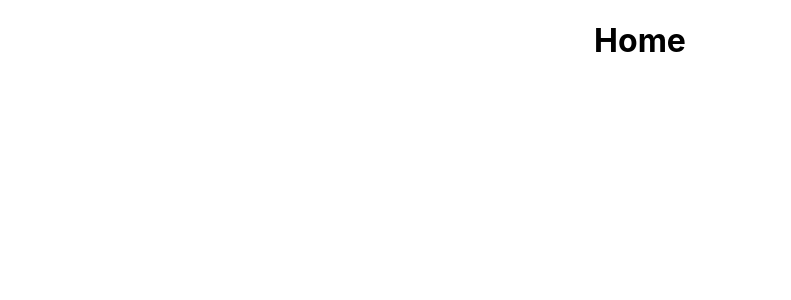
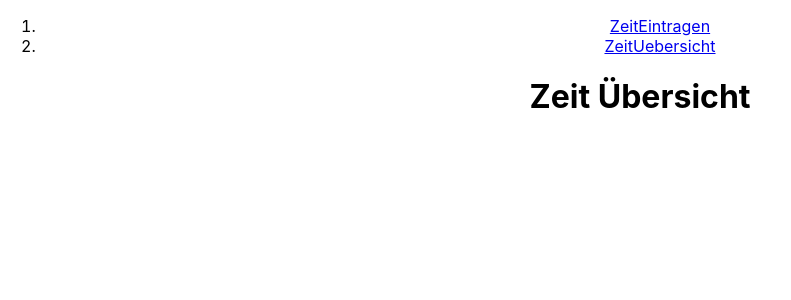
Before and after one commit to luca1998/Timetracker, a React (Create React App) app: page /ZeitUebersicht in a window 1280 px wide. Shown: the top 300 px of the page, without its empty margins (0-791 px from the left). Built offline with nearby package versions, Linux system fonts and the light colour scheme.

Commit message:
first navigation

```diff
--- a/package.json
+++ b/package.json
@@ -5,6 +5,7 @@
   "dependencies": {
     "react": "^16.8.6",
     "react-dom": "^16.8.6",
+    "react-router-dom": "^5.0.1",
     "react-scripts": "3.0.1"
   },
   "scripts": {
--- a/src/App.js
+++ b/src/App.js
@@ -1,10 +1,11 @@
 import React from 'react';
 import './App.css';
+import Nav from './Nav';
 
 function App() {
   return (
     <div className="App">
-      <h1>Home</h1>
+      <Nav />
     </div>
   );
 }
--- a/src/Nav.js
+++ b/src/Nav.js
@@ -0,0 +1,32 @@
+import React, { Component } from 'react';
+import {
+    Route,
+    NavLink,
+    BrowserRouter
+} from "react-router-dom";
+import ZeitEintragen from "./ZeitEintragen";
+import ZeitUebersicht from "./ZeitUebersicht";
+
+
+class Nav extends Component {
+    render() {
+        return (
+            <BrowserRouter>
+                <div>
+                    <ol id="test">
+                        <li><NavLink to="/ZeitEintragen">ZeitEintragen</NavLink></li>
+                        <li><NavLink to="/ZeitUebersicht">ZeitUebersicht</NavLink></li>
+
+                    </ol>
+                    <div className="content">
+                        <Route path="/ZeitEintragen" component={ZeitEintragen} />
+                        <Route path="/ZeitUebersicht" component={ZeitUebersicht} />
+
+                    </div>
+                </div>
+            </BrowserRouter>
+        );
+    }
+}
+
+export default Nav;
--- /dev/null
+++ b/src/ZeitEintragen.js
@@ -0,0 +1,12 @@
+import React, { Component } from 'react';
+import './App.css';
+
+class ZeitEintragen extends Component {
+    render() {
+        return (
+            <h1>Zeit Eintragen</h1>
+        );
+    }
+}
+
+export default ZeitEintragen;
--- /dev/null
+++ b/src/ZeitUebersicht.js
@@ -0,0 +1,12 @@
+import React, { Component } from 'react';
+import './App.css';
+
+class ZeitUebersicht extends Component {
+    render() {
+        return (
+            <h1>Zeit Übersicht</h1>
+        );
+    }
+}
+
+export default ZeitUebersicht;
```
Also changed, not shown: 1 other file (tests, documents, lock files or other folders).
